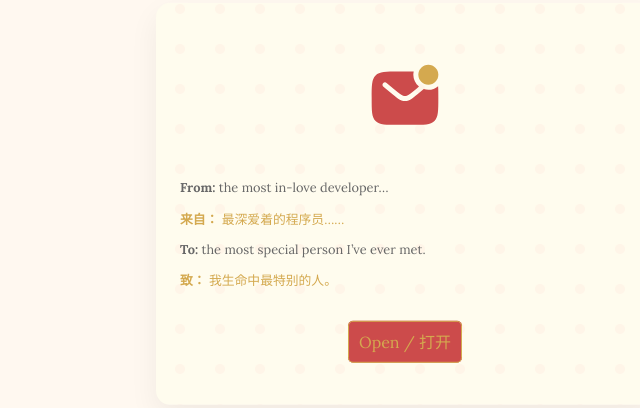
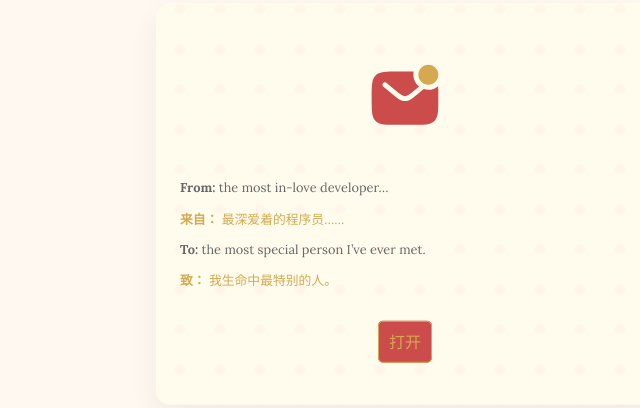
Before and after one commit to gabrieldudekvidal/sp3cial.one, a plain HTML site: page index.html in a window 1280 px wide. Shown: the part 196-604 px from the top of the page, without its empty margins (235-875 px from the left). Drawn offline with Linux system fonts and the light colour scheme.

Commit message:
Open btn

```diff
--- a/index.html
+++ b/index.html
@@ -18,7 +18,7 @@
             <p class="en"><strong>To: </strong>the most special person I’ve ever met.</p>
             <p class="ch" ><strong>致：</strong> 我生命中最特别的人。</p>
             <div class="con-btn">
-                <a class="btn" href="/pages/01.html">Open / 打开</a>
+                <a class="btn" href="/pages/01.html">打开</a>
             </div>
         </div>
     </div>
```
